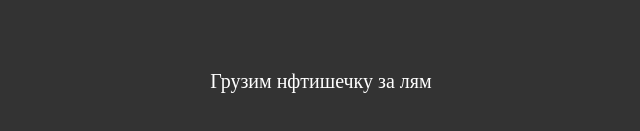
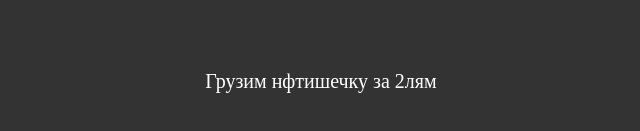
Before and after one commit to Werwolf97/HSE-AR-Project, a plain HTML site: page index.html in a window 1280 px wide. Shown: the part 319-450 px from the top of the page, 319-959 px from the left. Drawn offline with Linux system fonts and the light colour scheme.

Commit message:
Update index.html

```diff
--- a/index.html
+++ b/index.html
@@ -26,7 +26,7 @@
 <body style="margin : 0px; overflow: hidden;">
   <!-- minimal loader shown until image descriptors are loaded -->
   <div class="arjs-loader">
-    <div>Грузим нфтишечку за лям</div>
+    <div>Грузим нфтишечку за 2лям</div>
   </div>
   <a-scene
     vr-mode-ui="enabled: false;"
```
